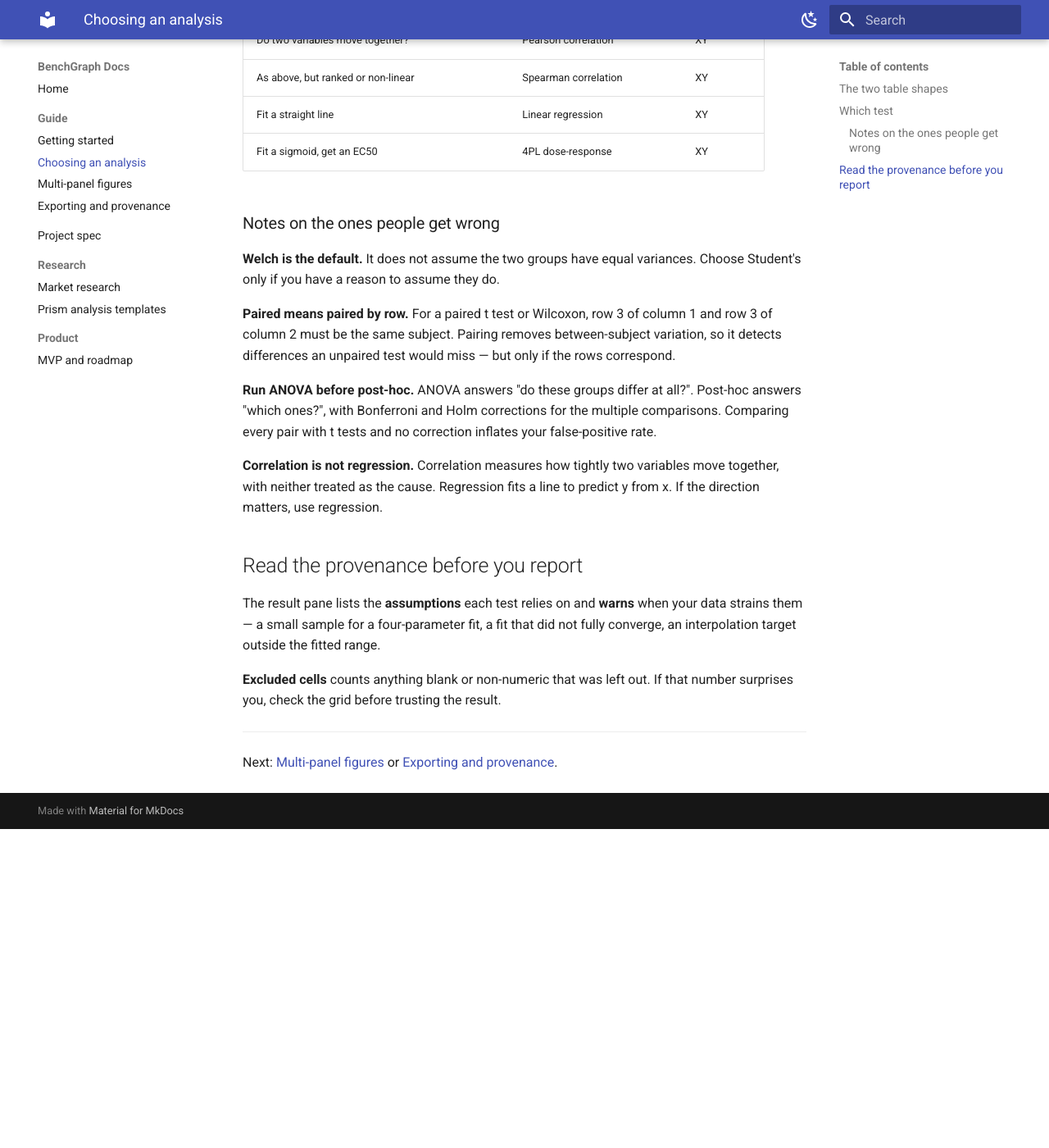
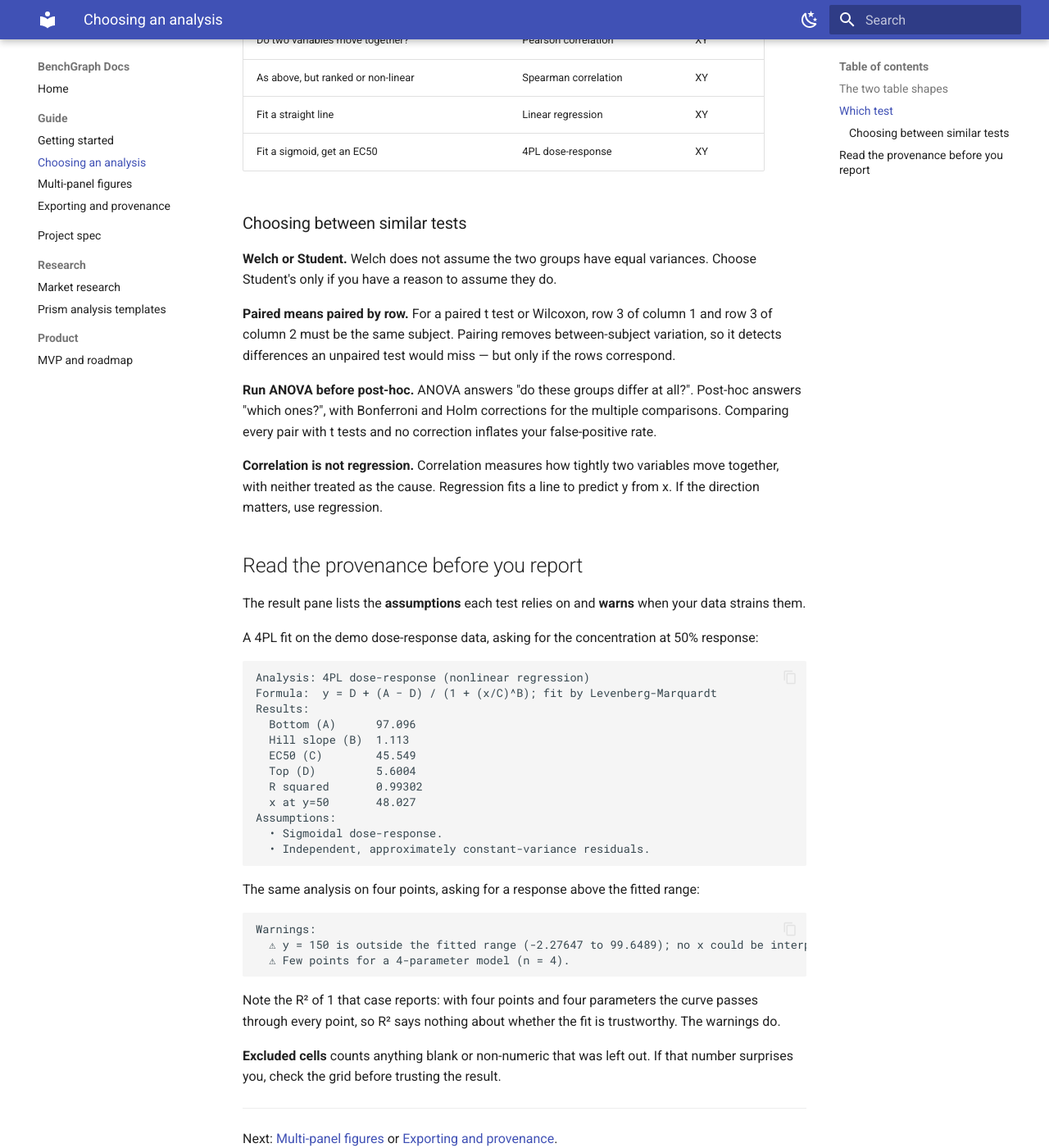
Before and after one commit to stacyshcherbakova/benchgraph, an MkDocs documentation site: the page built from docs/guide/choosing-an-analysis.md, in a window 1280 px wide and 1400 px high, scrolled down 1330 px. Shown: the whole window at 82% size. Built offline with MkDocs 1.6.1 and Material for MkDocs 9.7.7, drawn with Linux system fonts in a browser that asks for light colours; before the commit the page ends 2341 px from its top, so only the background shows below that.

Commit message:
Correct the analysis-notes framing and show real result output
"Notes on the ones people get wrong" claimed usage knowledge we do not
have — nobody has used the app yet. It is now "Choosing between similar
tests", which is what the four notes actually are.

"Welch is the default" was true of the CLI, where --student flips it, but
not of the app, where the two are separate menu entries.

Replace the prose description of assumptions and warnings with real
engine output: a clean 4PL fit, and a four-point fit that trips both the
out-of-range interpolation warning and the small-sample warning. The
second shows an R squared of 1 that means nothing, which is the case the
warnings exist for.

````diff
--- a/docs/guide/choosing-an-analysis.md
+++ b/docs/guide/choosing-an-analysis.md
@@ -49,10 +49,10 @@ under the picker always states the current expectation.
 | Fit a straight line | Linear regression | XY |
 | Fit a sigmoid, get an EC50 | 4PL dose-response | XY |
 
-### Notes on the ones people get wrong
+### Choosing between similar tests
 
-**Welch is the default.** It does not assume the two groups have equal
-variances. Choose Student's only if you have a reason to assume they do.
+**Welch or Student.** Welch does not assume the two groups have equal variances.
+Choose Student's only if you have a reason to assume they do.
 
 **Paired means paired by row.** For a paired t test or Wilcoxon, row 3 of column
 1 and row 3 of column 2 must be the same subject. Pairing removes
@@ -71,8 +71,37 @@ line to predict y from x. If the direction matters, use regression.
 ## Read the provenance before you report
 
 The result pane lists the **assumptions** each test relies on and **warns** when
-your data strains them — a small sample for a four-parameter fit, a fit that did
-not fully converge, an interpolation target outside the fitted range.
+your data strains them.
+
+A 4PL fit on the demo dose-response data, asking for the concentration at 50%
+response:
+
+```
+Analysis: 4PL dose-response (nonlinear regression)
+Formula:  y = D + (A − D) / (1 + (x/C)^B); fit by Levenberg-Marquardt
+Results:
+  Bottom (A)      97.096
+  Hill slope (B)  1.113
+  EC50 (C)        45.549
+  Top (D)         5.6004
+  R squared       0.99302
+  x at y=50       48.027
+Assumptions:
+  • Sigmoidal dose-response.
+  • Independent, approximately constant-variance residuals.
+```
+
+The same analysis on four points, asking for a response above the fitted range:
+
+```
+Warnings:
+  ⚠ y = 150 is outside the fitted range (-2.27647 to 99.6489); no x could be interpolated.
+  ⚠ Few points for a 4-parameter model (n = 4).
+```
+
+Note the R² of 1 that case reports: with four points and four parameters the
+curve passes through every point, so R² says nothing about whether the fit is
+trustworthy. The warnings do.
 
 **Excluded cells** counts anything blank or non-numeric that was left out. If
 that number surprises you, check the grid before trusting the result.
````
